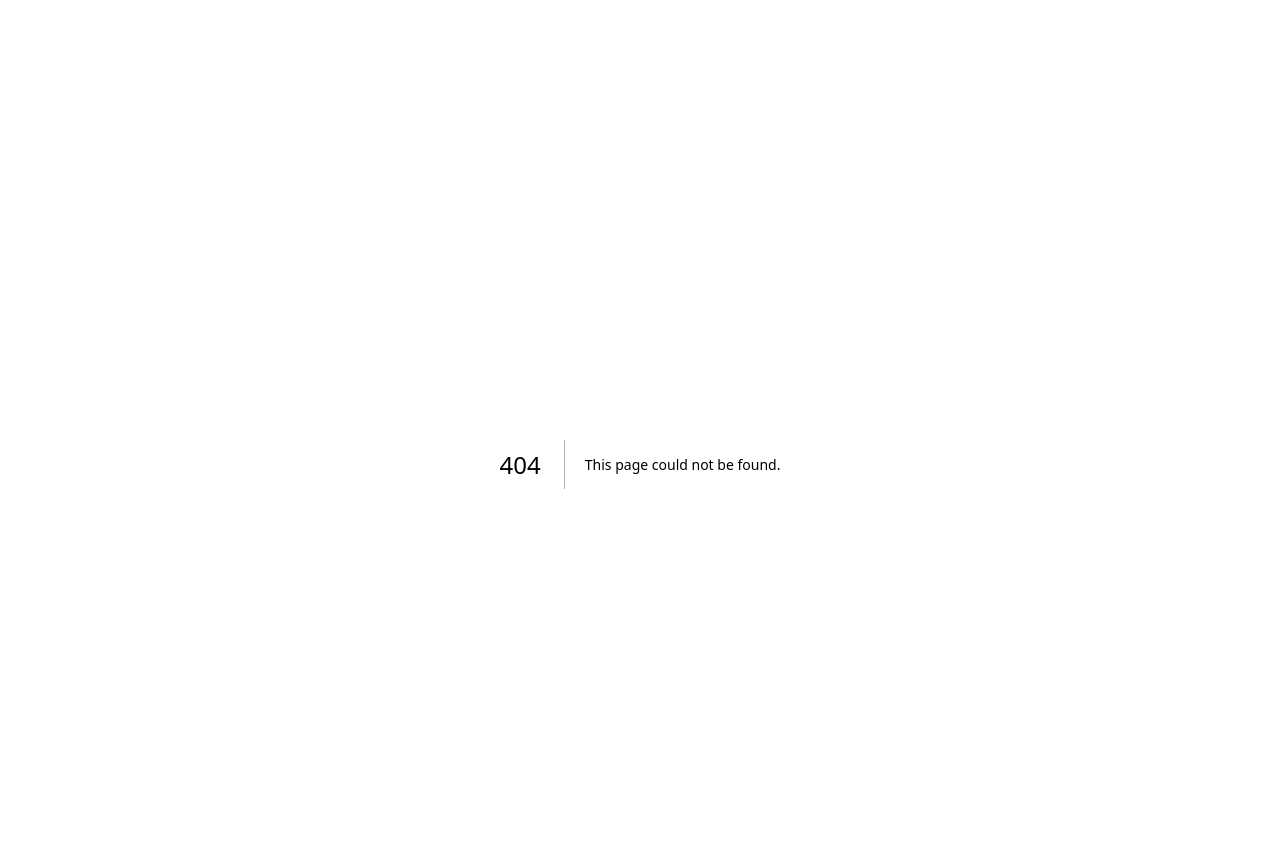
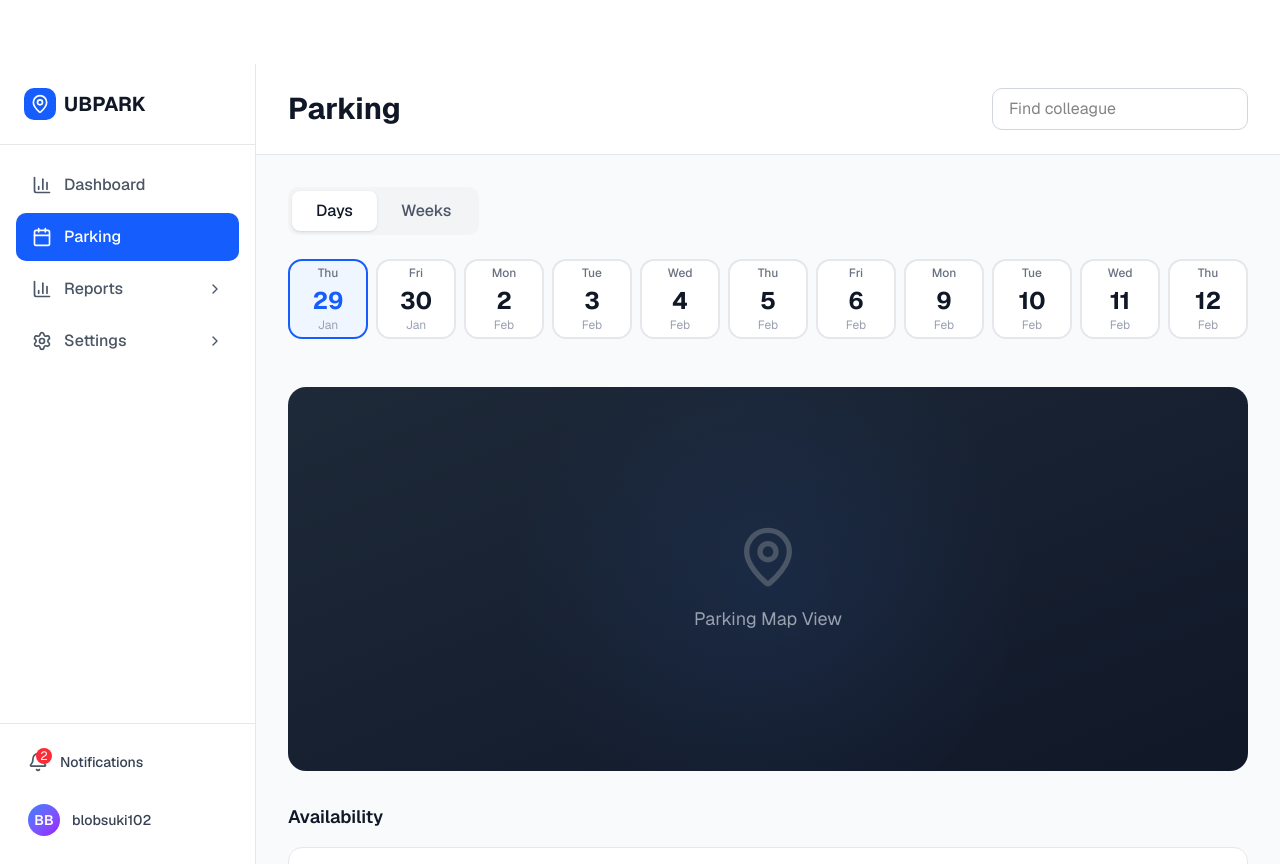
Before and after one commit to HOP-2A/ub-park, a Next.js app: page /owner/dashbord in a window 1280 px wide. Before the commit this address had no page. Built offline with nearby package versions, Linux system fonts and the light colour scheme.

Commit message:
owner main page

```diff
--- /dev/null
+++ b/app/_components/spot.tsx
@@ -0,0 +1,17 @@
+export function Spot({ available, avatar }) {
+  if (avatar) {
+    return (
+      <div className="w-10 h-10 rounded-full overflow-hidden border-2 border-white shadow">
+        <img src={avatar} alt="User" className="w-full h-full object-cover" />
+      </div>
+    );
+  }
+
+  return (
+    <div
+      className={`w-8 h-8 rounded-full ${
+        available ? "bg-green-500" : "bg-gray-400"
+      }`}
+    />
+  );
+}
--- a/app/api/auth/route.ts
+++ b/app/api/auth/route.ts
@@ -4,8 +4,7 @@ import { NextRequest, NextResponse } from "next/server";
 
 export const POST = async (req: NextRequest) => {
   try {
-    const body = await req.json();
-    const { email, password, username, type } = body;
+    const { email, password, username, type } = await req.json();
 
     const existingUser = await prisma.user.findUnique({
       where: { email },
@@ -26,8 +25,8 @@ export const POST = async (req: NextRequest) => {
       publicMetadata: {
         role: type,
       },
-      skipPasswordChecks: true,
-      skipPasswordRequirement: true,
+      skipPasswordChecks:true,
+      skipPasswordRequirement:true
     });
 
     const user = await prisma.user.create({
--- /dev/null
+++ b/app/owner/dashbord/page.tsx
@@ -0,0 +1,226 @@
+"use client";
+
+import { useState } from "react";
+import {
+  Calendar,
+  BarChart3,
+  Settings,
+  Bell,
+  Star,
+  ChevronRight,
+  MapPin,
+} from "lucide-react";
+
+export default function ParkingDashboard() {
+  const [view, setView] = useState("days");
+  const [selectedDate, setSelectedDate] = useState(29);
+
+  const dates = [
+    { day: "Thu", date: 29, month: "Jan" },
+    { day: "Fri", date: 30, month: "Jan" },
+    { day: "Mon", date: 2, month: "Feb" },
+    { day: "Tue", date: 3, month: "Feb" },
+    { day: "Wed", date: 4, month: "Feb" },
+    { day: "Thu", date: 5, month: "Feb" },
+    { day: "Fri", date: 6, month: "Feb" },
+    { day: "Mon", date: 9, month: "Feb" },
+    { day: "Tue", date: 10, month: "Feb" },
+    { day: "Wed", date: 11, month: "Feb" },
+    { day: "Thu", date: 12, month: "Feb" },
+    { day: "Fri", date: 13, month: "Feb" },
+    { day: "Mon", date: 16, month: "Feb" },
+    { day: "Tue", date: 17, month: "Feb" },
+    { day: "Wed", date: 18, month: "Feb" },
+    { day: "Thu", date: 19, month: "Feb" },
+    { day: "Fri", date: 20, month: "Feb" },
+    { day: "Mon", date: 23, month: "Feb" },
+    { day: "Tue", date: 24, month: "Feb" },
+    { day: "Wed", date: 25, month: "Feb" },
+    { day: "Thu", date: 26, month: "Feb" },
+    { day: "Fri", date: 27, month: "Feb" },
+  ];
+
+  return (
+    <div className="flex h-screen bg-gray-50 font-sans">
+      <aside className="w-64 bg-white border-r border-gray-200 flex flex-col">
+        <div className="p-6 border-b border-gray-200">
+          <div className="flex items-center gap-2">
+            <div className="w-8 h-8 bg-blue-600 rounded-lg flex items-center justify-center">
+              <MapPin className="w-5 h-5 text-white" />
+            </div>
+            <span className="text-xl font-bold text-gray-900">UBPARK</span>
+          </div>
+        </div>
+
+        <nav className="flex-1 p-4">
+          <ul className="space-y-1">
+            <li>
+              <a
+                href="#"
+                className="flex items-center gap-3 px-4 py-3 text-gray-600 rounded-lg hover:bg-gray-50 transition-colors"
+              >
+                <BarChart3 className="w-5 h-5" />
+                <span className="font-medium">Dashboard</span>
+              </a>
+            </li>
+            <li>
+              <a
+                href="#"
+                className="flex items-center gap-3 px-4 py-3 text-white bg-blue-600 rounded-lg transition-colors"
+              >
+                <Calendar className="w-5 h-5" />
+                <span className="font-medium">Parking</span>
+              </a>
+            </li>
+            <li>
+              <button className="flex items-center justify-between w-full px-4 py-3 text-gray-600 rounded-lg hover:bg-gray-50 transition-colors">
+                <div className="flex items-center gap-3">
+                  <BarChart3 className="w-5 h-5" />
+                  <span className="font-medium">Reports</span>
+                </div>
+                <ChevronRight className="w-4 h-4" />
+              </button>
+            </li>
+            <li>
+              <button className="flex items-center justify-between w-full px-4 py-3 text-gray-600 rounded-lg hover:bg-gray-50 transition-colors">
+                <div className="flex items-center gap-3">
+                  <Settings className="w-5 h-5" />
+                  <span className="font-medium">Settings</span>
+                </div>
+                <ChevronRight className="w-4 h-4" />
+              </button>
+            </li>
+          </ul>
+        </nav>
+
+        <div className="p-4 border-t border-gray-200">
+          <div className="flex items-center gap-3 p-3 rounded-lg hover:bg-gray-50 cursor-pointer">
+            <div className="relative">
+              <Bell className="w-5 h-5 text-gray-600" />
+              <span className="absolute -top-1 -right-1 w-4 h-4 bg-red-500 rounded-full text-white text-xs flex items-center justify-center">
+                2
+              </span>
+            </div>
+            <span className="text-sm font-medium text-gray-700">
+              Notifications
+            </span>
+          </div>
+
+          <div className="flex items-center gap-3 p-3 mt-2">
+            <div className="w-8 h-8 bg-gradient-to-br from-blue-500 to-purple-600 rounded-full flex items-center justify-center text-white text-sm font-semibold">
+              BB
+            </div>
+            <span className="text-sm font-medium text-gray-700">
+              blobsuki102
+            </span>
+          </div>
+        </div>
+      </aside>
+
+      <main className="flex-1 flex flex-col overflow-hidden">
+        <header className="bg-white border-b border-gray-200 px-8 py-6">
+          <div className="flex items-center justify-between">
+            <h1 className="text-3xl font-bold text-gray-900">Parking</h1>
+            <input
+              type="text"
+              placeholder="Find colleague"
+              className="px-4 py-2 border border-gray-300 rounded-lg focus:outline-none focus:ring-2 focus:ring-blue-500 focus:border-transparent w-64"
+            />
+          </div>
+        </header>
+
+        <div className="flex-1 overflow-auto p-8">
+          <div className="inline-flex bg-gray-100 rounded-lg p-1 mb-6">
+            <button
+              onClick={() => setView("days")}
+              className={`px-6 py-2 rounded-md font-medium transition-all ${
+                view === "days"
+                  ? "bg-white text-gray-900 shadow-sm"
+                  : "text-gray-600 hover:text-gray-900"
+              }`}
+            >
+              Days
+            </button>
+            <button
+              onClick={() => setView("weeks")}
+              className={`px-6 py-2 rounded-md font-medium transition-all ${
+                view === "weeks"
+                  ? "bg-white text-gray-900 shadow-sm"
+                  : "text-gray-600 hover:text-gray-900"
+              }`}
+            >
+              Weeks
+            </button>
+          </div>
+
+          <div className="flex gap-2 mb-8 overflow-x-auto pb-4">
+            {dates.map((item, index) => (
+              <button
+                key={index}
+                onClick={() => setSelectedDate(item.date)}
+                className={`flex-shrink-0 flex flex-col items-center justify-center w-20 h-20 rounded-xl border-2 transition-all ${
+                  selectedDate === item.date
+                    ? "border-blue-600 bg-blue-50"
+                    : "border-gray-200 bg-white hover:border-gray-300"
+                }`}
+              >
+                <span className="text-xs text-gray-500 font-medium mb-1">
+                  {item.day}
+                </span>
+                <span
+                  className={`text-2xl font-bold ${
+                    selectedDate === item.date
+                      ? "text-blue-600"
+                      : "text-gray-900"
+                  }`}
+                >
+                  {item.date}
+                </span>
+                <span className="text-xs text-gray-400">{item.month}</span>
+              </button>
+            ))}
+          </div>
+
+          <div className="bg-gradient-to-br from-gray-800 to-gray-900 rounded-2xl h-96 mb-8 flex items-center justify-center relative overflow-hidden">
+            <div className="absolute inset-0 bg-[radial-gradient(circle_at_50%_50%,rgba(59,130,246,0.1),transparent_50%)]"></div>
+            <div className="relative z-10">
+              <MapPin className="w-16 h-16 text-gray-600 mx-auto mb-4" />
+              <p className="text-gray-400 text-lg">Parking Map View</p>
+            </div>
+          </div>
+
+          <div>
+            <h2 className="text-lg font-semibold text-gray-900 mb-4">
+              Availability
+            </h2>
+
+            <div className="bg-white rounded-xl border border-gray-200 p-6 hover:shadow-lg transition-shadow">
+              <div className="flex items-center justify-between">
+                <div className="flex-1">
+                  <div className="flex items-center gap-2 mb-2">
+                    <span className="text-2xl font-bold text-gray-900">P1</span>
+                  </div>
+                  <p className="text-sm text-gray-500">Garage · Floor -1</p>
+                </div>
+
+                <div className="flex items-center gap-4">
+                  <button className="p-2 hover:bg-gray-50 rounded-lg transition-colors">
+                    <Star className="w-5 h-5 text-gray-400 hover:text-yellow-400" />
+                  </button>
+
+                  <button className="px-8 py-3 bg-blue-600 text-white font-semibold rounded-lg hover:bg-blue-700 transition-colors shadow-sm hover:shadow-md">
+                    Book spot
+                  </button>
+
+                  <button className="p-3 hover:bg-gray-50 rounded-lg transition-colors">
+                    <div className="w-5 h-5 rounded bg-gray-200"></div>
+                  </button>
+                </div>
+              </div>
+            </div>
+          </div>
+        </div>
+      </main>
+    </div>
+  );
+}
--- a/app/page.tsx
+++ b/app/page.tsx
@@ -27,11 +27,15 @@ export default function Home() {
   const { isSignedIn, isLoaded } = useUser();
   const [places, setPlaces] = useState<placetype[]>([]);
   const { user: clerkUser } = useUser();
+
   useEffect(() => {
     if (!isLoaded) return;
 
     if (isSignedIn === false) {
       router.push("/startPage");
+    }
+    if (clerkUser?.publicMetadata.role === "OWNER") {
+      router.push("/owner/dashbord");
     }
   }, [isLoaded, isSignedIn, router.push]);
 
@@ -43,6 +47,13 @@ export default function Home() {
     };
     getplaces();
   }, []);
+
+  // const IsOwner = () => {
+  //   if (clerkUser?.publicMetadata.role === "OWNER") {
+  //     router.push("/owner");
+  //   }
+  // };
+
   return (
     <div>
       <div className="flex items-center justify-end px-4 py-3 sm:px-6">
```
Also changed, not shown: app/api/auth/[clerkId]/route.ts (added), lib/db.ts (line endings or trailing spaces).
